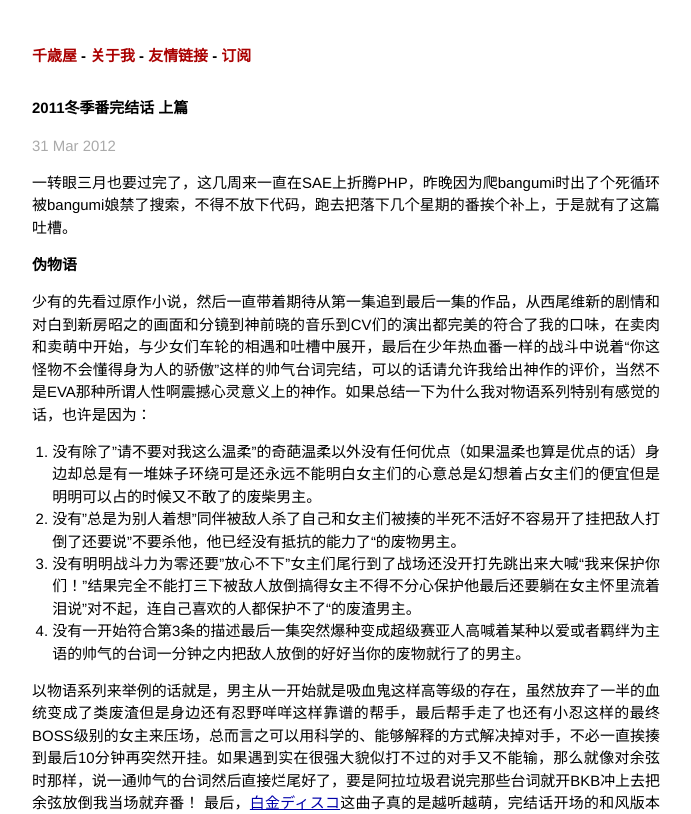
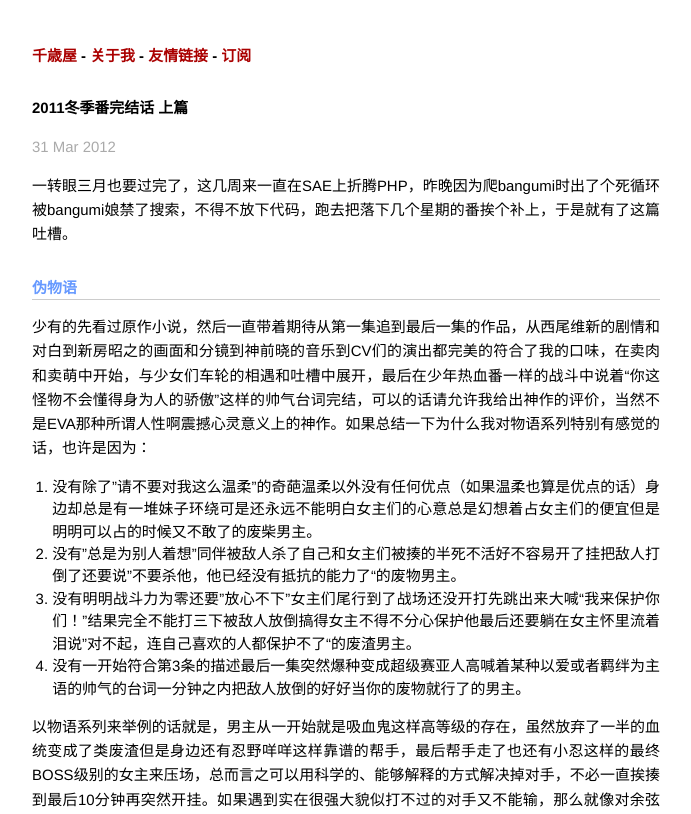
Before and after one commit to chitosai/chitosai.github.io, a Jekyll site: the page built from _posts/2012-03-31-2011-winter-ends-1.markdown, in a window 1280 px wide. Shown: the top 814 px of the page, without its empty margins (294-985 px from the left). Built offline with Jekyll 4.4.1, drawn with Linux system fonts in a browser that asks for light colours; Markdown is read by kramdown in place of the engine named in the settings.

Commit message:
add some basic style

```diff
--- a/_posts/2012-03-31-2011-winter-ends-1.markdown
+++ b/_posts/2012-03-31-2011-winter-ends-1.markdown
@@ -18,7 +18,7 @@ tags:
 
 
 
-## 伪物语
+### 伪物语
 
 
 少有的先看过原作小说，然后一直带着期待从第一集追到最后一集的作品，从西尾维新的剧情和对白到新房昭之的画面和分镜到神前晓的音乐到CV们的演出都完美的符合了我的口味，在卖肉和卖萌中开始，与少女们车轮的相遇和吐槽中展开，最后在少年热血番一样的战斗中说着“你这怪物不会懂得身为人的骄傲”这样的帅气台词完结，可以的话请允许我给出神作的评价，当然不是EVA那种所谓人性啊震撼心灵意义上的神作。如果总结一下为什么我对物语系列特别有感觉的话，也许是因为：
@@ -35,7 +35,7 @@ tags:
 
 
 
-## High School DxD
+### High School DxD
 
 
 一般的肉番，虽然在寝室某人的推荐下坚持把后面看完了但果然从头到尾也只不过是以卖肉为目的的用卖肉手段来诠释的一部卖肉动画而已，顺带一提这边的男主正是上面提到的第4种开挂男主。要说这部动画有什么值得说的，大概也就只有男主手臂上那条破龙你明明会讲日语为什么老要说洋文，我一开始还开玩笑说这TM还是条外国龙，整天booost booooooooost的
@@ -57,7 +57,7 @@ f@ck ♂ you！
 
 
 
-## 男子高中生的日常
+### 男子高中生的日常
 
 
 这个年头叫日常的东西绝对不能相信！一大早就被扎古进攻的小镇哪里日常了！走着走着手臂就发射出去了的背上带发条的高中生到底哪里日常了！<del>明明顶着魔法少女这种普通的名字都以为是变身成为魔法少女然后和怪兽战斗的故事却成了悲伤逆流成河的致郁片的设定都是怎么回事啊！这年头的标题鬼还敢相信啊混蛋！</del>怎么第一句就跑题了！
@@ -70,7 +70,7 @@ f@ck ♂ you！
 
 
 
-## BRAVE 10
+### BRAVE 10
 
 
 都说brave10是基番，但是明明有女主而且还好萌好萌，一点也不觉得有什么不自在的地方，虽然关于黑女主还是不黑的争吵刷满了整个屏幕，不过男人和女人看法不同也是很正常的嘛，看着不爽的话弃番不就好了 ╮(￣▽￣")╭
--- a/_posts/2012-06-22-seizon-senryaku-20120623.markdown
+++ b/_posts/2012-06-22-seizon-senryaku-20120623.markdown
@@ -15,7 +15,7 @@ tags:
 お久しぶりですね (・∀・(・∀・(・∀・\*)，因为各种各样的<del>偷懒</del>原因又很久没有写过博客了，前天本来打算把生存战略写掉的，结果写赛德克巴莱的部分时就说了太多废话，直接当成一片单独的文章发了（汗，于是今天把生存战略补好。
 
 
-## 追番进度
+### 追番进度
 
 每次到了期末的最后几天复习，总会有一种“考完就可以好好看动画了”的错觉，总会在复习到不想再复习但是又觉得现在就去玩的话充满了罪恶感的节点上跑到bangumi去把一堆想看或者只是有点想看的动画点成浅蓝色，然后再心满意足地继续看书。然而不幸的是从来没有一次考完试以后我会真的花足够的时间去把欠下来的动画看掉...这次也是妥妥的没有例外，到目前为止也只追上了F/Z一部作品的进度而已，眼看着七月番就要袭来而我只有一周时间能在家里颓废了……好捉急！ ・_・)ノ やぁ
 
@@ -27,14 +27,14 @@ tags:
 
 
 
-## 读书的这些年
+### 读书的这些年
 
 这个学期一如既往的保持了没课本+没听课的优良传统，考试前的几晚也一如既往地在寝室里喊着“怎么办这么多不会，要挂科了”，然后HQ一如既往的说着“蛋定，不会挂的”，最后果然一如既往地全都顺利pass了。按照教学计划，进入大四不再有考试课，也就是说折腾了我整整15年的期末考在此刻全部结束了。考完后的某天晚上突然就梦到了小学第一次考试的时候，清楚的记得是语文考试，清楚得记得第一次面对“卷子”这种东西时的奇怪感觉。紧接着就想起了小学第一次期末考，语文100数学99，居然是个语文课都能考100分的年代，现在想想也真是不可思议。然后直接就跳到了高中，在课堂上被ZY叫起来，像通常一样问我刚才讲过的那道题目怎么做，我答不出然后教训我“不会做还睡觉”之类的。梦里的一切感觉都特别真实，好像我理所当然在念高中一样，可是隐约又觉得我的生活已经不是那么辛苦好多年了，然后就在这种纠结的反复中醒了过来，定下神来之后庆幸现在已经在上三周布置一次作业都嫌多的大学了，这样想着又很美的睡着了。
 回首从小学开始的15年，真是滋味无穷...
 
 
 
-## 三次元
+### 三次元
 
 
 四月参加了疼讯的实习生招聘，之后的几个月中我不停地思考着，要把交互设计或者前端当成自己一生的职业，我真的做好准备了么？最后的答案是没有，果然还是希望我的设计或者代码能够被用在自己真正感兴趣的东西上，希望自己做出来的东西能够多多少少和自己真正喜欢的东西有所关联，所以再次申请了萌购的实习，没意外的话7月初就奔上海做苦力去了。嗯老实说到现在我还不知道真正想要的是什么，所以目前的打算就是先努力踏进喜欢的ACG圈，剩下的就一边工作一边考虑吧~
--- a/css/main.css
+++ b/css/main.css
@@ -14,7 +14,7 @@ html, body { height: 100%; }
 
 body {
   background-color: #FFF;
-  font: 13.34px Helvetica, Arial, sans-serif;
+  font: 13.34px '微软雅黑', 'Microsoft Yahei', Helvetica, Arial, sans-serif;
   font-size: small;
   text-align: center;
 }
@@ -23,7 +23,12 @@ h1, h2, h3, h4, h5, h6 {
   font-size: 100%; }
 
 h1 { margin-bottom: 1em; }
-p { margin: 1em 0; }
+h3 {
+  color: #69f;
+  border-bottom: 1px solid #ccc;
+  margin: 30px 0 0;
+}
+p { margin: 1em 0; line-height: 1.625; }
 
 a         { color: #00a; }
 a:hover   { color: #000; }
@@ -148,6 +153,14 @@ a:visited { color: #a0a; }
   border: none;
 }
 
+.post img{
+  max-width: 100%;
+}
+
+.post .image-placeholder{
+  color: #aaa;
+}
+
 /* terminal */
 .post pre.terminal {
   border: 1px solid #000;
```
Also changed, not shown: _posts/2011-12-12-e8bdace7a88be5ba8fe59198e8a385be68c87e58d97.markdown (+4 -4 lines).
